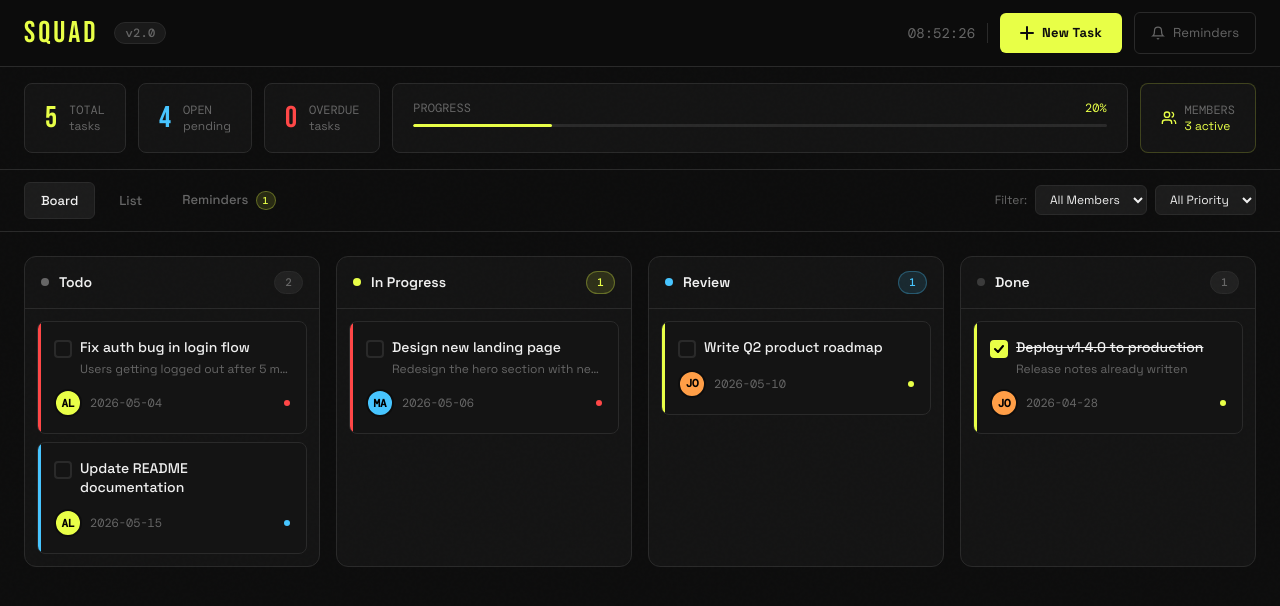
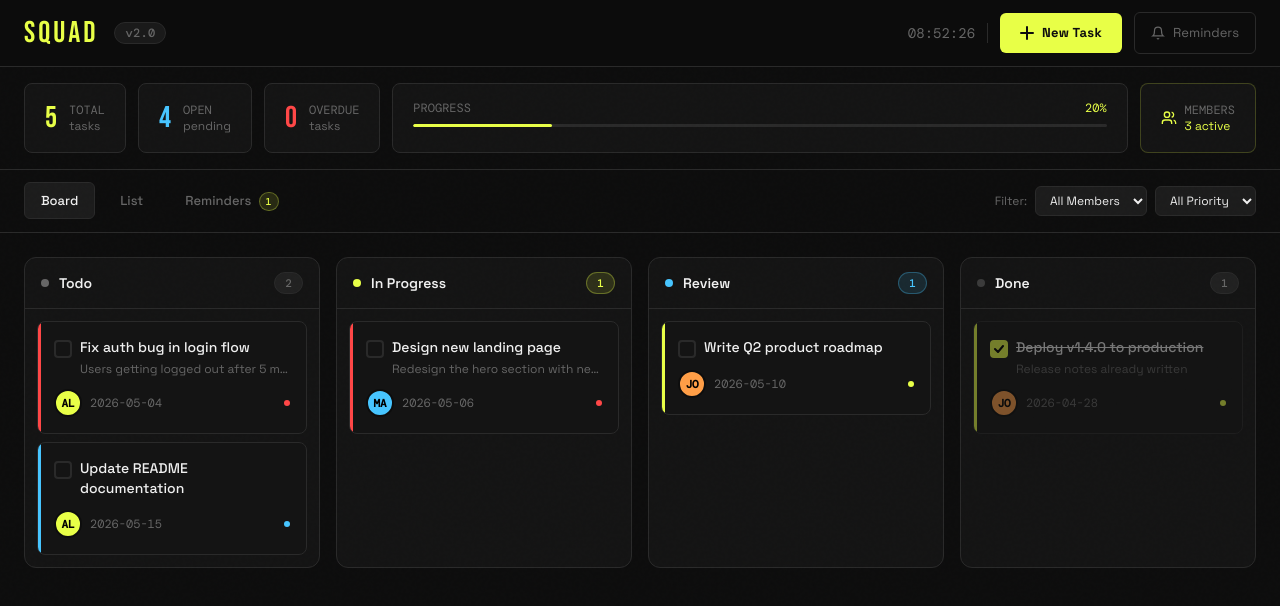
Before and after one commit to eanghengty/team-task-vue-web-app, a Vue app: page / in a window 1280 px wide. Shown: the top 606 px of the page. Built offline with nearby package versions, Linux system fonts and the light colour scheme; a web font is replaced by a local one.

Commit message:
fix button glitch

```diff
--- a/src/components/RemindersView.vue
+++ b/src/components/RemindersView.vue
@@ -8,7 +8,7 @@
       <div class="font-mono text-sm" style="color:var(--muted)">no reminders set</div>
     </div>
     <div v-else class="flex flex-col gap-3">
-      <div v-for="r in reminders" :key="r.id" class="reminder-item fade-up" :class="{ 'opacity-50': r.fired }">
+      <div v-for="r in reminders" :key="r.id" class="reminder-item" :class="{ 'opacity-50': r.fired }">
         <div class="flex-shrink-0 w-8 h-8 rounded-full flex items-center justify-center"
           :style="{ background: r.fired ? 'var(--surface)' : 'rgba(232,255,71,0.12)', border: '1px solid ' + (r.fired ? 'var(--border)' : 'rgba(232,255,71,0.3)') }">
           <svg width="14" height="14" viewBox="0 0 24 24" fill="none" :stroke="r.fired ? 'var(--muted)' : 'var(--accent)'" stroke-width="2"><path d="M18 8A6 6 0 0 0 6 8c0 7-3 9-3 9h18s-3-2-3-9"/><path d="M13.73 21a2 2 0 0 1-3.46 0"/></svg>
--- a/src/components/TaskCard.vue
+++ b/src/components/TaskCard.vue
@@ -1,5 +1,5 @@
 <template>
-  <div class="task-card fade-up"
+  <div class="task-card"
     :class="['priority-' + task.priority, { done: task.done }]"
     draggable="true"
     @dragstart="$emit('dragstart', task.id)"
--- a/src/style.css
+++ b/src/style.css
@@ -141,14 +141,15 @@ body::before {
   }
 
   .tab-btn {
-    @apply px-4 py-2 text-[13px] font-medium rounded-md cursor-pointer border-0 bg-transparent transition-all;
+    @apply px-4 py-2 text-[13px] font-medium rounded-md cursor-pointer bg-transparent transition-all;
     color: var(--muted);
     font-family: 'Space Grotesk', sans-serif;
+    border: 1px solid transparent;
   }
   .tab-btn.active {
     background: var(--surface2);
     color: var(--text);
-    border: 1px solid var(--border);
+    border-color: var(--border);
   }
 
   .checkbox-custom {
```
Also changed, not shown: 2 other files (tests, documents, lock files or other folders).
